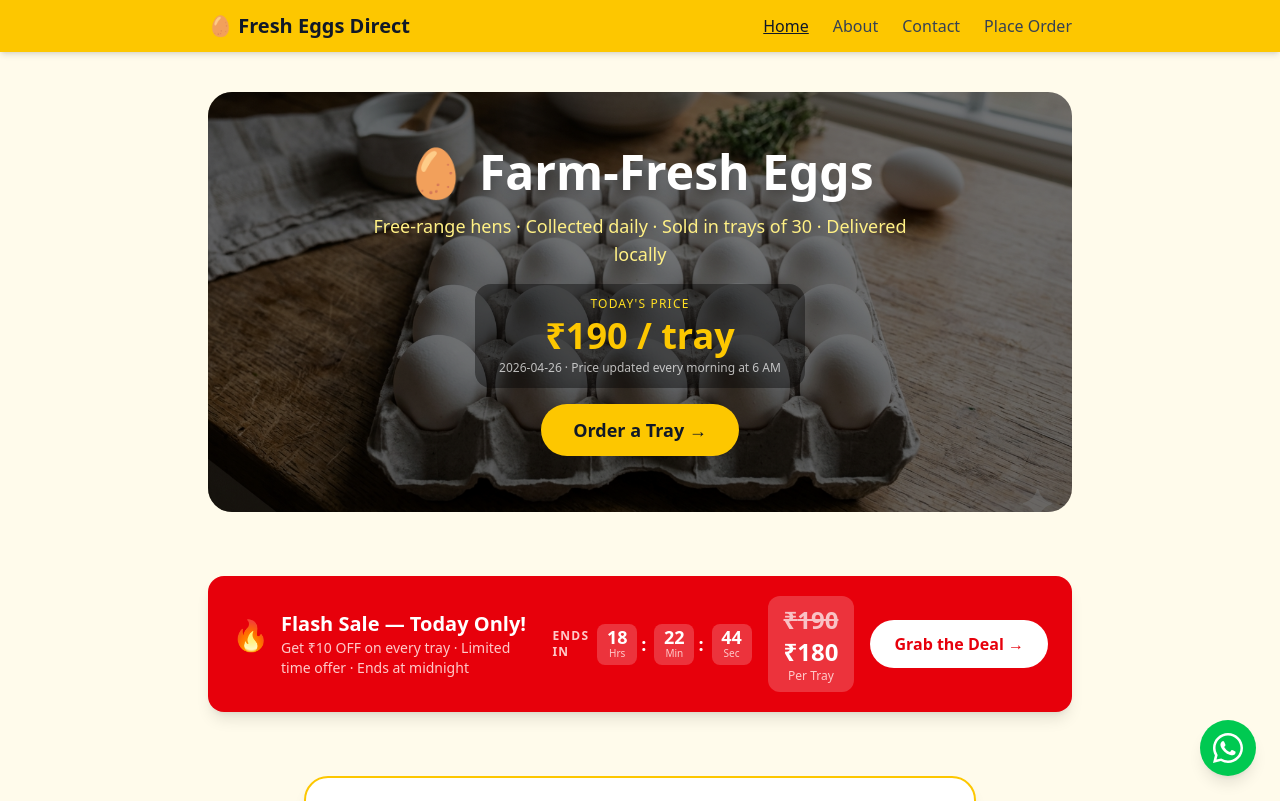
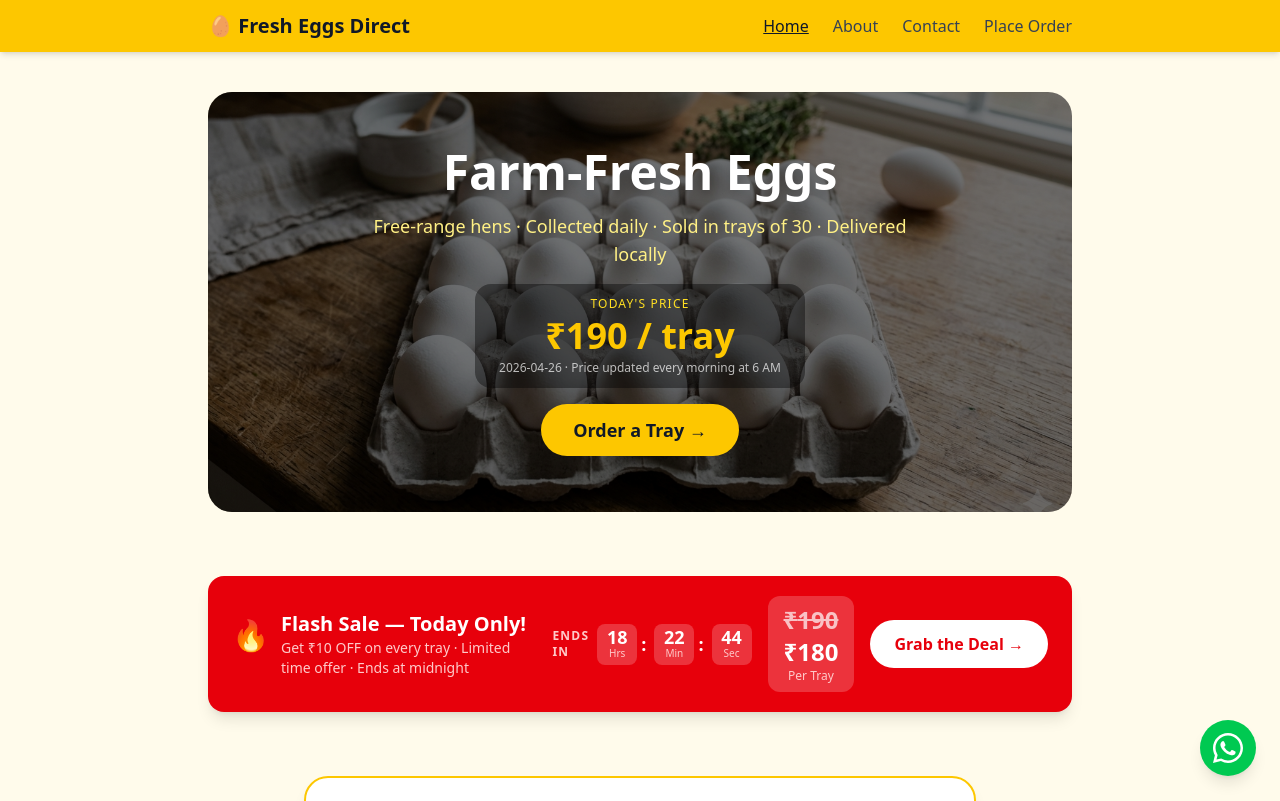
Before and after one commit to rupendra1817/fresheggsdirect, a Next.js app: page / in a window 1280 px wide. Shown: the top 801 px of the page. Built offline with nearby package versions, Linux system fonts and the light colour scheme.

Commit message:
Update message on home page

```diff
--- a/app/page.tsx
+++ b/app/page.tsx
@@ -55,7 +55,7 @@ export default async function HomePage() {
         <Image src={IMG.heroTray} alt="White egg tray hero" fill sizes="100vw" className="object-cover" priority />
         <div className="absolute inset-0 bg-black/55 flex flex-col items-center justify-center text-center px-6 space-y-4">
           <h1 className="text-4xl md:text-5xl font-extrabold text-white drop-shadow-lg">
-            🥚 Farm-Fresh Eggs
+            Farm-Fresh Eggs
           </h1>
           <p className="text-lg text-yellow-200 max-w-xl">
             Free-range hens · Collected daily · Sold in trays of 30 · Delivered locally
```
